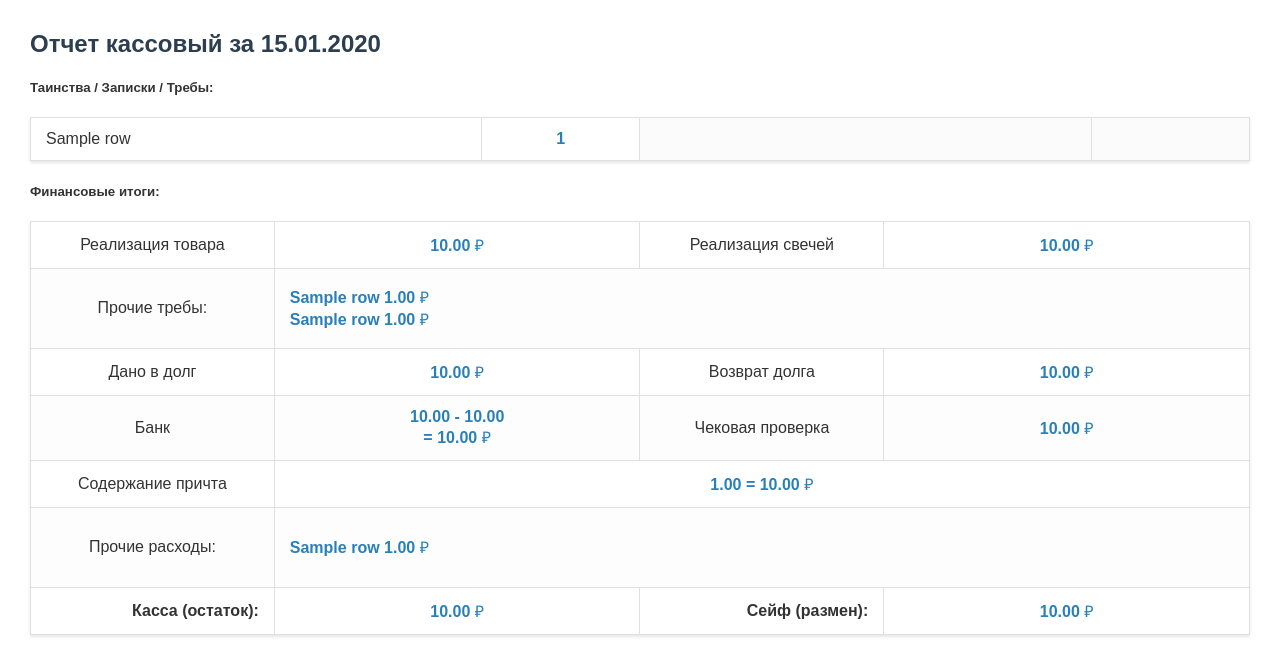
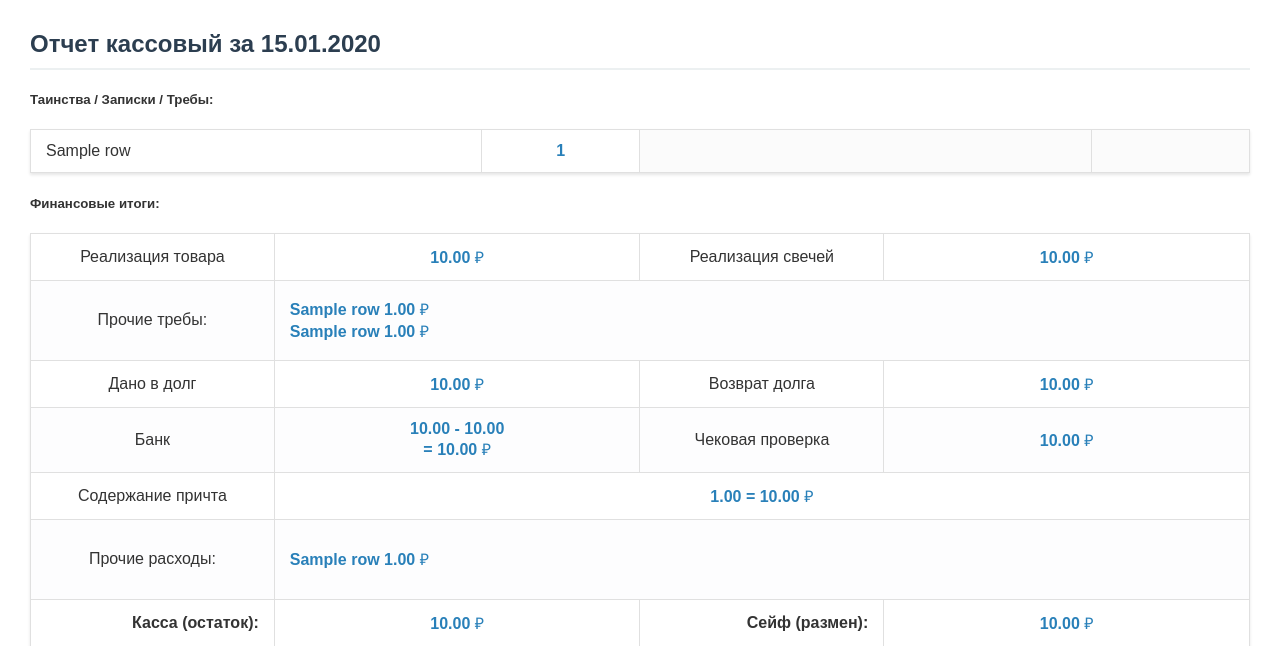
Before and after one commit to antonrudnev/mychurch_pos, a Django app: template apps/reports/templates/reports/cash_report.html in a window 1280 px wide. Shown: the top 646 px of the page. Run offline with Django 5.2, Linux system fonts and the light colour scheme; tables that the repository leaves empty hold one stand-in row (values such as "Sample post"); the template is opened without the code that fills it: values that come from a table or form of the project are taken from there, most other values are stand-ins (such as "Sample title", 1, 10 or a date in 2020).

Commit message:
'wip-deploy-tmp'

```diff
--- a/apps/reports/templates/reports/cash_report.html
+++ b/apps/reports/templates/reports/cash_report.html
@@ -12,6 +12,8 @@
 
         h2 {
             margin-bottom: 20px;
+            border-bottom: 2px solid #ecf0f1;
+            padding-bottom: 10px;
             color: #2c3e50;
         }
 
--- a/apps/reports/views.py
+++ b/apps/reports/views.py
@@ -53,7 +53,7 @@ def render_report_document(html, base_url):
             font-size: 8pt !important;
         }
         .name-cell-tall { height: 100px !important; }
-        .report-footer { margin: 0 !important; font-size: 8pt !important; }
+        .report-footer { margin: 0 !important; font-size: 7pt !important; }
         .report-actions, .alert-success { display: none !important; }
     """)
 
```
